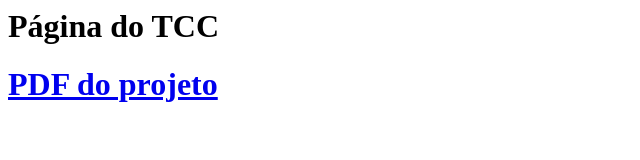
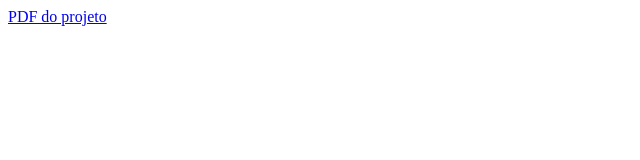
Before and after one commit to vwraposo/Linux_Webpage, a plain HTML site: page mac0499/tcc.html in a window 1280 px wide. Shown: the whole page, without its empty margins (0-640 px from the left). Drawn offline with Linux system fonts and the light colour scheme.

Commit message:
Adicionando pdf

```diff
--- a/mac0499/tcc.html
+++ b/mac0499/tcc.html
@@ -1,3 +1,12 @@
-<h1> Página do TCC <h1/>
+<!DOCTYPE html PUBLIC "-//W3C//DTD XHTML 1.0 Strict//EN" "http://www.w3.org/TR/xhtml1/DTD/xhtml1-strict.dtd">
 
-    <a href="./projeto.pdf">PDF do projeto</a>
+<html xmlns="http://www.w3.org/1999/xhtml">
+	<head>
+		<meta http-equiv="Content-Type" content="text/html; charset=UTF-8" />
+		<title>Página Projeto</title>
+	</head>
+
+	<body>
+              <a href="./projeto.pdf">PDF do projeto</a>
+	</body>
+</html>
```
Also changed, not shown: 1 other file.
